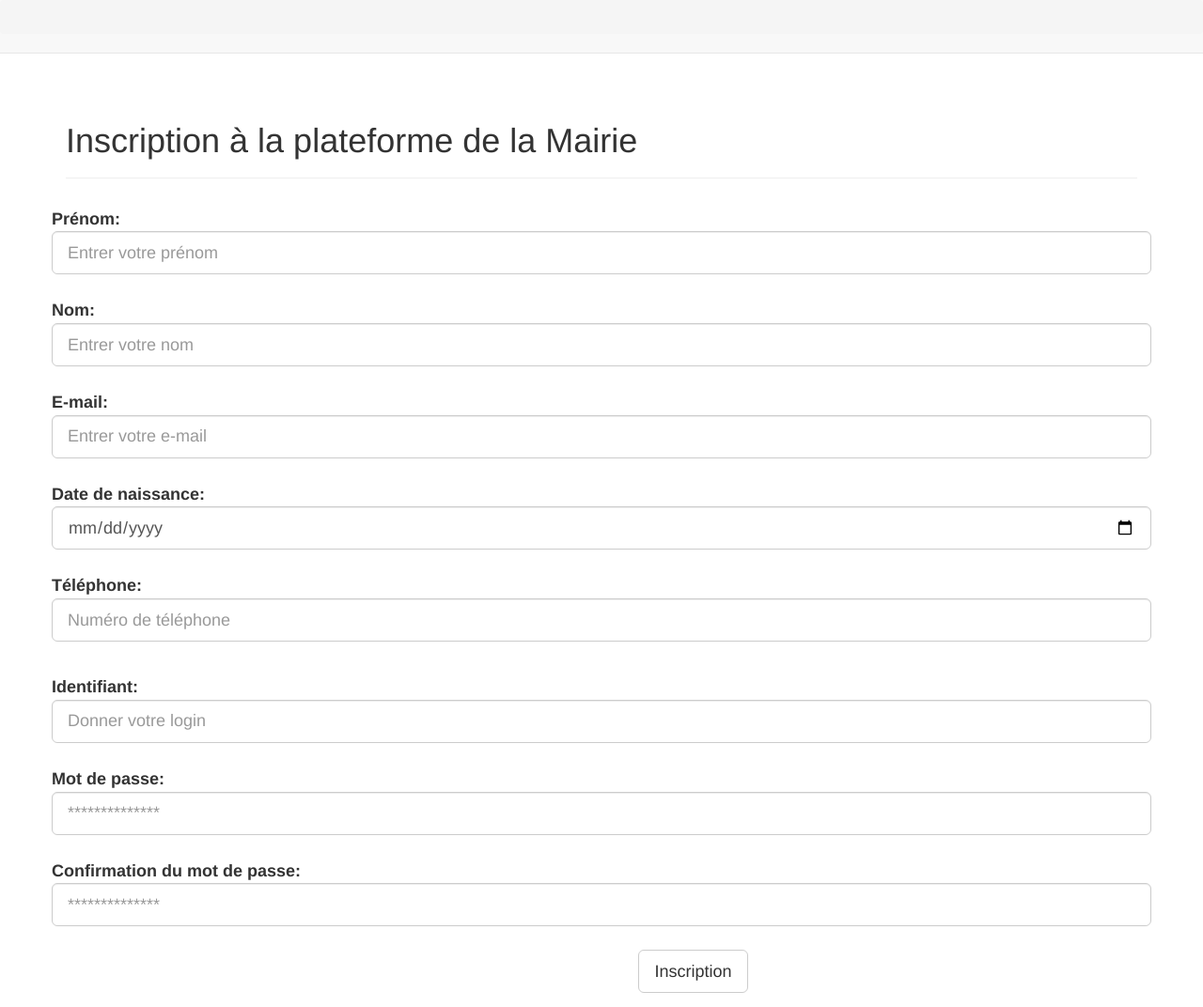
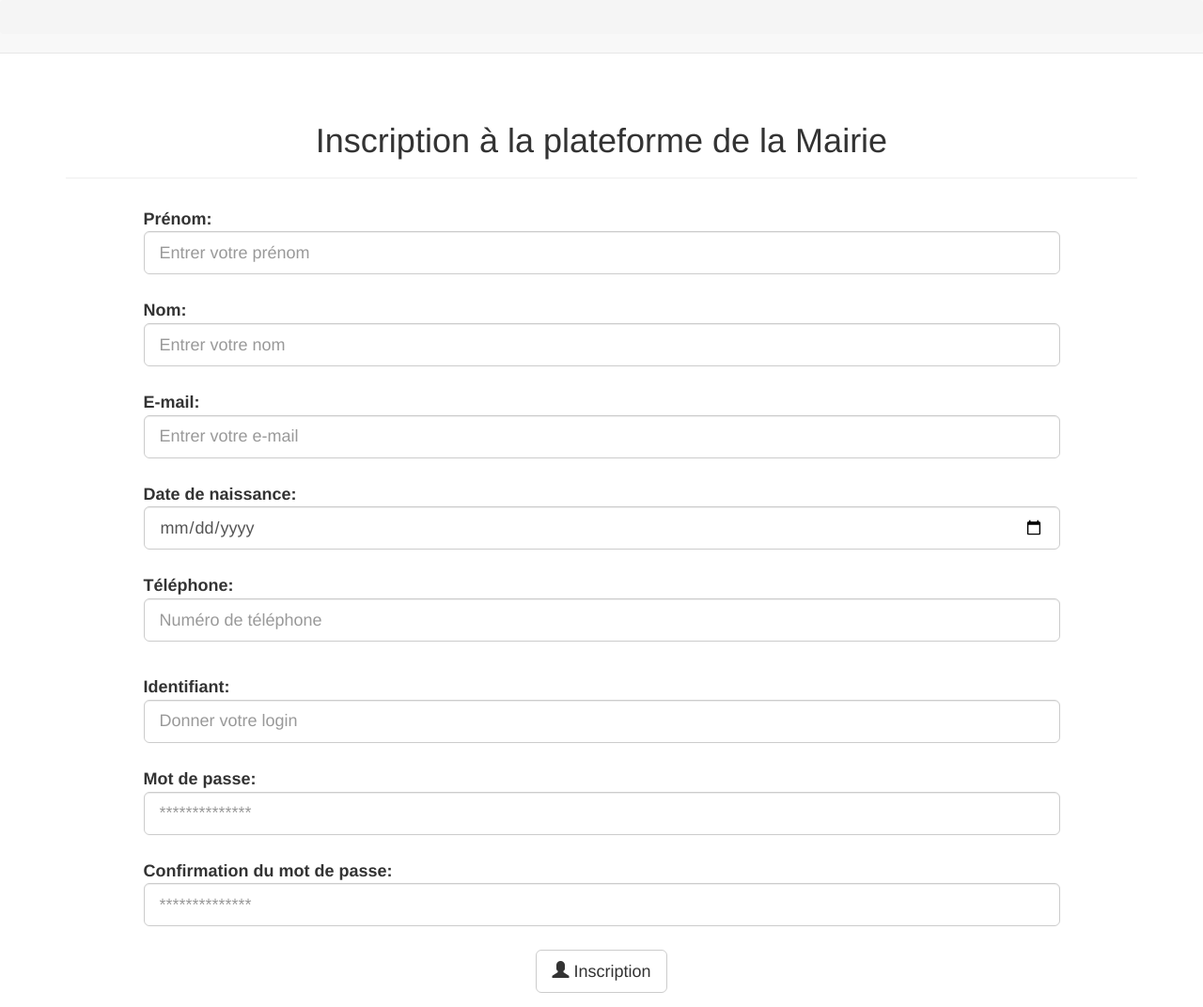
Before and after one commit to Maraaghib/projetTechnologique, a PHP site: page /view/signup.php in a window 1280 px wide. Shown: the whole page at 94% size. Run offline with PHP 8.4, Linux system fonts and the light colour scheme.

Commit message:
Centrer le titre et le bouton et ajout d'un glyphicon sur ce dernier

```diff
--- a/view/signup.php
+++ b/view/signup.php
@@ -2,9 +2,10 @@
 <html>
     <head>
         <meta charset="utf-8">
+        <meta name="viewport" content="width=431, height=device-height, initial-scale=1">
         <title>TD1 - Projet Technologique</title>
+    	<link rel="stylesheet" type="text/css" href="dist/css/bootstrap.css"/>
     	<link rel="stylesheet" type="text/css" href="dist/css/myStyle.css"/>
-    	<link rel="stylesheet" type="text/css" href="dist/css/bootstrap.css"/>
     </head>
     <body>
         <div class="container navigation">
@@ -23,13 +24,15 @@
         </div> <!-- container navigation -->
 
         <div class="container header">
-            <div class="page-header">
+            <div class="page-header text-center">
                 <h1>Inscription à la plateforme de la Mairie</h1>
             </div>
         </div> <!-- container header -->
 
         <div class="container content">
             <form class="form-horizontal" action="../controller/signup.php" method="post">
+                <div class="row">
+                    <div class="col-xs-offset-1 col-xs-10">
                         <div class="form-group form-group-lg">
                             <label for="" class="control-label label-lg">Prénom:</label>
                             <input type="text" class="form-control" name="prenom" value="" placeholder="Entrer votre prénom" required>
@@ -65,8 +68,10 @@
                             <span class="help-block" id="helpConfirmPassword"></span>
                         </div>
                         <div class="form-group form-group-lg">
-                    <div class="col-sm-offset-2 ">
-                        <center><button type="submit" class="btn btn-default btn-lg" name="inscription" >Inscription</button></center>
+                            <div class="">
+                                <center><button type="submit" class="btn btn-default btn-lg" name="inscription"><span class="glyphicon glyphicon-user"></span> Inscription</button></center>
+                            </div>
+                        </div>
                     </div>
                 </div>
             </form>
```
Lines whose indentation alone changed are shown as unchanged.
